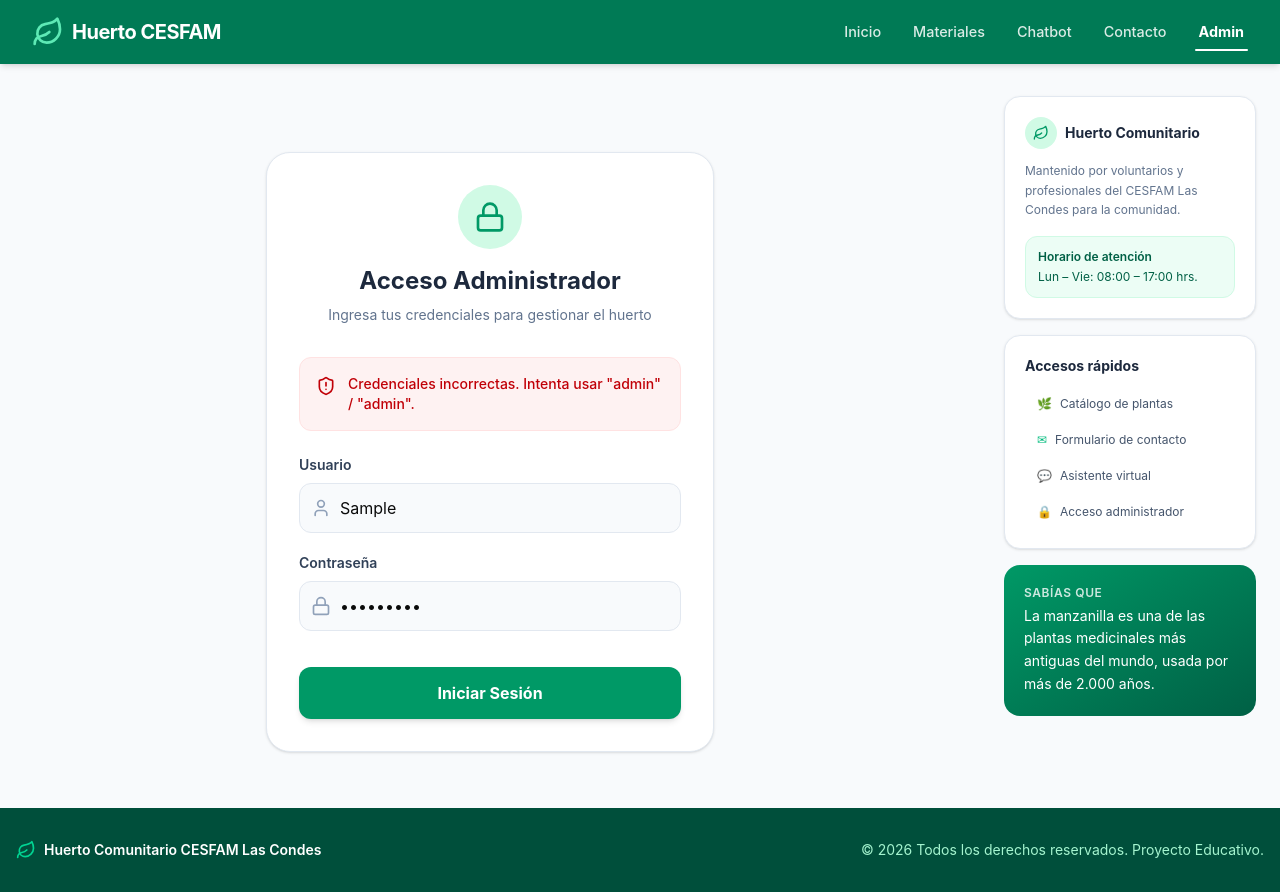
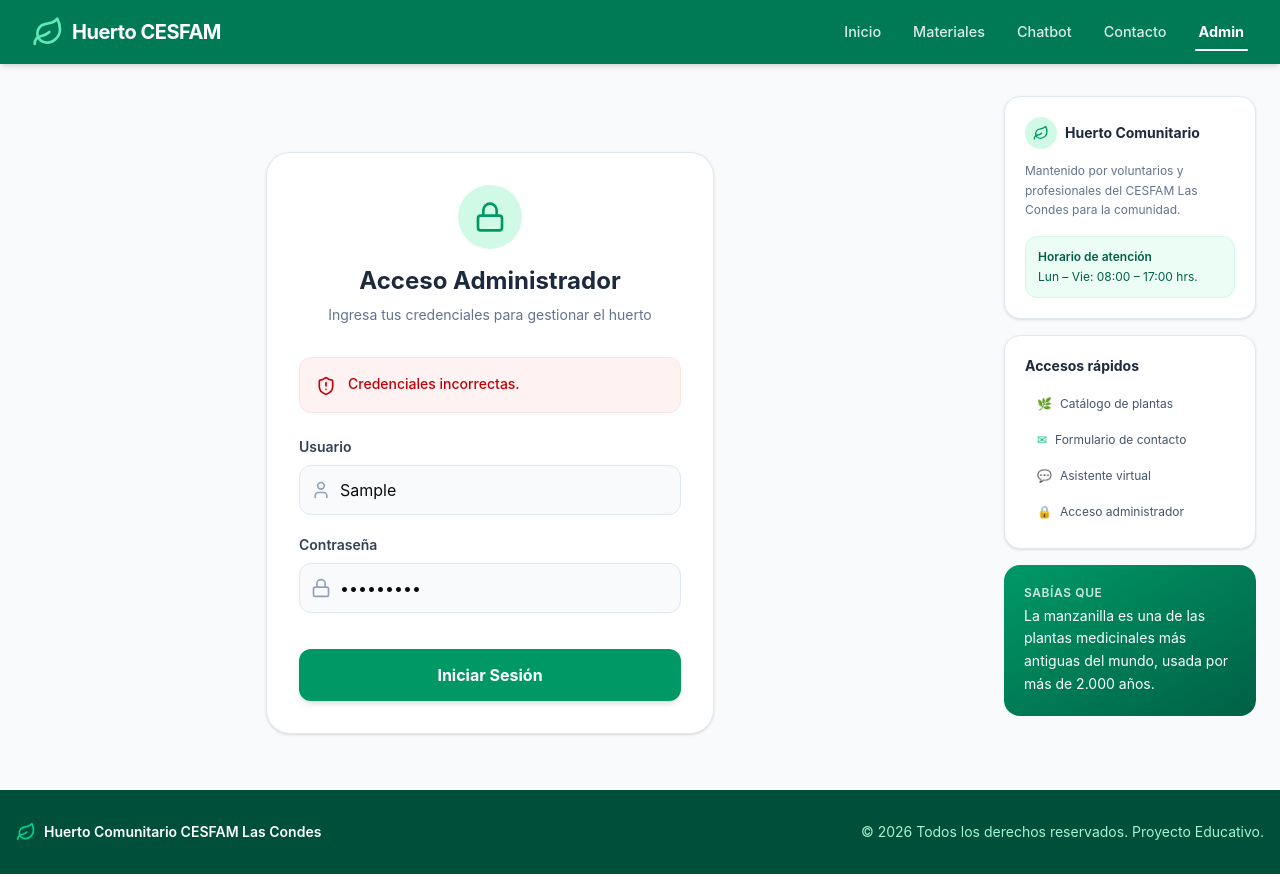
Before and after one commit to matiassm22/Solemne2, a React (Vite) app: page /login in a window 1280 px wide. Both pictures are taken after typing "Sample", "Sample123" into the empty fields and a click on the button "Iniciar Sesión". Built offline with nearby package versions, Linux system fonts and the light colour scheme.

Commit message:
Simplify error message for login credentials

```diff
--- a/src/app/pages/Login.tsx
+++ b/src/app/pages/Login.tsx
@@ -32,7 +32,7 @@ export function Login() {
         {error && (
           <div className="bg-red-50 text-red-700 p-4 rounded-xl flex items-start gap-3 mb-6 border border-red-100">
             <ShieldAlert className="h-5 w-5 shrink-0 mt-0.5" />
-            <p className="text-sm font-medium">Credenciales incorrectas. Intenta usar "admin" / "admin".</p>
+            <p className="text-sm font-medium">Credenciales incorrectas.</p>
           </div>
         )}
 
```
